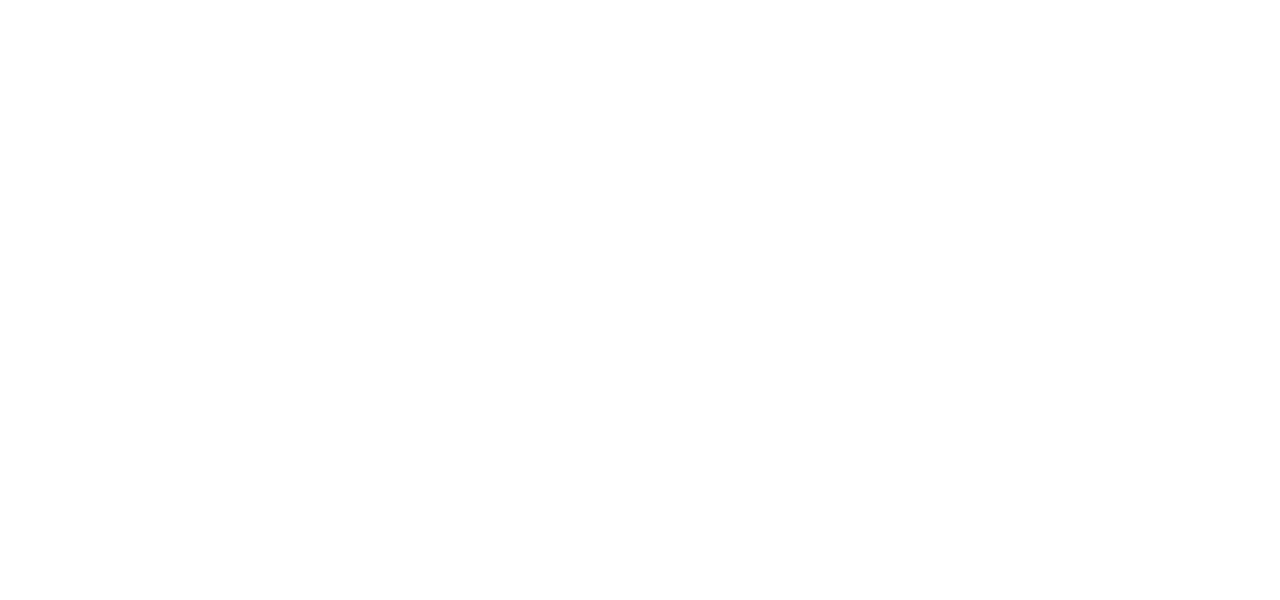
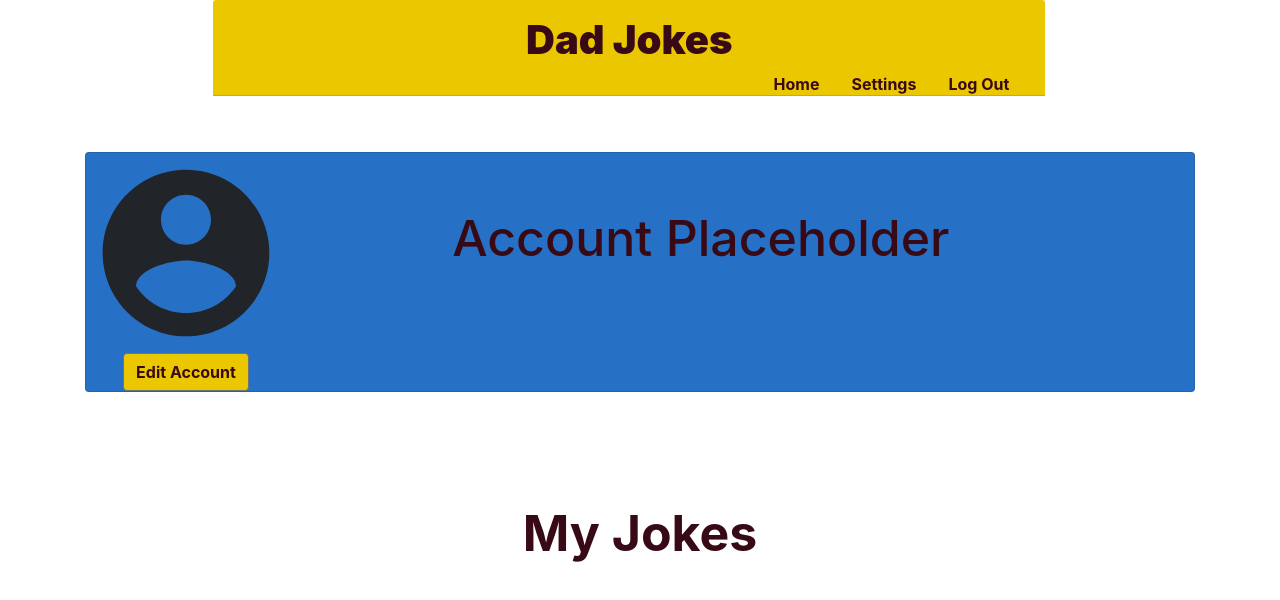
Before and after one commit to Build-Week-Dad-Jokes-10/Front-end, a React (Create React App) app in the folder client/: page /profile in a window 1280 px wide. Shown: the top 600 px of the page. Built offline with nearby package versions, Linux system fonts and the light colour scheme.

Commit message:
basic layout of profile page waiting on API

```diff
--- a/client/src/App.css
+++ b/client/src/App.css
@@ -113,3 +113,8 @@
   display: flex;
   padding-left: 5%;
 }
+
+.acc-page-nav-link {
+  color: #380a15;
+  font-weight: bold;
+}
--- a/client/src/App.js
+++ b/client/src/App.js
@@ -2,7 +2,7 @@
 import HomePage from "./components/HomePage";
 import { BrowserRouter as Router, Route, Link, Switch } from "react-router-dom";
 import PrivateRoute from "./utils/PrivateRoute";
-
+import ProfilePage from "./components/ProfilePage";
 import Login from "./components/Login";
 import "./App.css";
 import { UserContext } from "./contexts/UserContext";
@@ -19,6 +19,7 @@
           <JokeContext.Provider value={{ joke, setJoke }}>
             <Route exact path="/" component={Login} />
             <Route exact path="/homePage" component={HomePage} />
+            <Route exact path="/profile" component={ProfilePage} />
             {/* <Route component={Login} /> */}
           </JokeContext.Provider>
         </Switch>
--- a/client/src/components/Footer.js
+++ b/client/src/components/Footer.js
@@ -7,7 +7,7 @@
       //TODO add footer text
       style={{
         marginTop: "30%",
-        backgroundColor: "black",
+        backgroundColor: "#380a15",
 
         width: "100%",
         height: "2.5rem",
--- a/client/src/components/HomePage.js
+++ b/client/src/components/HomePage.js
@@ -47,7 +47,7 @@
             </NavItem>
           </Nav>
         </Card>
-        <h1>Top Dad Jokes </h1>
+        <h1 style={{ color: "#380a15" }}>Top Dad Jokes </h1>
         <JokeCardList />
       </Container>
       <Footer />
--- a/client/src/components/JokeCard.js
+++ b/client/src/components/JokeCard.js
@@ -38,13 +38,15 @@
             {props.punchline}
           </CardText>
         ) : null}
-        <CardText style={{ bottom: "5", position: "absolute" }}>
+        <CardText
+          style={{ bottom: "5", position: "absolute", color: "#380a15" }}
+        >
           Posted by {props.username}
         </CardText>
         <div className="vote-buttons">
           {isUpLiked ? (
             <TiArrowUpThick
-              style={{ cursor: "pointer" }}
+              style={{ cursor: "pointer", color: "#380a15" }}
               size={30}
               onClick={() => {
                 setIsUpLiked(false);
@@ -54,7 +56,7 @@
             />
           ) : (
             <TiArrowUpOutline
-              style={{ cursor: "pointer" }}
+              style={{ cursor: "pointer", color: "#380a15" }}
               size={30}
               onClick={() => {
                 if (isDownLiked) {
@@ -67,7 +69,7 @@
 
           {isDownLiked ? (
             <TiArrowDownThick
-              style={{ cursor: "pointer" }}
+              style={{ cursor: "pointer", color: "#380a15" }}
               size={30}
               onClick={() => {
                 setIsDownLiked(false);
@@ -77,7 +79,7 @@
             />
           ) : (
             <TiArrowDownOutline
-              style={{ cursor: "pointer" }}
+              style={{ cursor: "pointer", color: "#380a15" }}
               size={30}
               onClick={() => {
                 if (isUpLiked) {
--- /dev/null
+++ b/client/src/components/MainHeader.js
@@ -0,0 +1,42 @@
+import React from "react";
+import { CardHeader, Col, Nav, NavItem, NavLink } from "reactstrap";
+
+export default function MainHeader() {
+  return (
+    <div>
+      <Col md={{ offset: 2 }}>
+        <CardHeader
+          style={{ width: "78%", backgroundColor: "#EBC700", height: "12vh" }}
+        >
+          <h1
+            style={{
+              fontWeight: "bold",
+              paddingTop: ".5%",
+              margin: "0",
+              color: "#380a15"
+            }}
+          >
+            <strong>Dad Jokes</strong>
+          </h1>
+          <Nav style={{ float: "right" }}>
+            <NavItem>
+              <NavLink href="/homePage" className="acc-page-nav-link">
+                Home
+              </NavLink>
+            </NavItem>
+            <NavItem>
+              <NavLink href="#" className="acc-page-nav-link">
+                Settings
+              </NavLink>
+            </NavItem>
+            <NavItem>
+              <NavLink href="#" className="acc-page-nav-link">
+                Log Out
+              </NavLink>
+            </NavItem>
+          </Nav>
+        </CardHeader>
+      </Col>
+    </div>
+  );
+}
--- /dev/null
+++ b/client/src/components/ProfilePage.js
@@ -0,0 +1,70 @@
+import React, { useContext } from "react";
+import { JokeContext } from "../contexts/JokeContext";
+import MainHeader from "./MainHeader";
+import Footer from "./Footer";
+import { Card, Col, Container, CardText, Button } from "reactstrap";
+import JokeCardList from "./JokeCardList";
+import { MdAccountCircle } from "react-icons/md";
+
+export default function ProfilePage() {
+  const { joke } = useContext(JokeContext);
+  return (
+    <>
+      <MainHeader />
+      <Container>
+        <Card
+          style={{
+            display: "flex",
+            flexDirection: "row",
+
+            backgroundColor: "#2670C5",
+            marginTop: "5%",
+            height: "30vh"
+          }}
+        >
+          <div style={{ display: "flex", flexDirection: "column" }}>
+            <MdAccountCircle size={200} style={{ float: "left" }} />
+            <div>
+              <Button
+                style={{
+                  backgroundColor: "#EBC700",
+                  color: "#380a15",
+                  fontWeight: "bold"
+                }}
+              >
+                Edit Account
+              </Button>
+            </div>
+          </div>
+          {/* //TODO replace with account picture */}
+          <h1
+            style={{
+              paddingTop: "5%",
+              paddingLeft: "15%",
+              fontSize: "50px",
+              color: "#380a15"
+            }}
+          >
+            Account Placeholder
+          </h1>
+        </Card>
+        <h1
+          style={{
+            marginTop: "10%",
+            fontWeight: "bold",
+            fontSize: "50px",
+            color: "#380a15"
+          }}
+        >
+          My Jokes
+        </h1>
+        {/* <JokeCardList /> */}
+        {/* TODO add joke card list when backend  */}
+        {/* //TODO filter jokes to specific users account */}
+
+        {/* <Footer /> */}
+        {/* //TODO add footer when done */}
+      </Container>
+    </>
+  );
+}
--- a/client/src/dummyData.js
+++ b/client/src/dummyData.js
@@ -3,18 +3,24 @@
     id: 1,
     setup: "Ive predicted what will happen in the year 2020...",
     punchline: "you could say I have 2020 vision",
-    username: "littleTimmy06"
+    username: "littleTimmy06",
+    userid: 200,
+    dateCreated: "07272019"
   },
   {
     id: 2,
     setup: "Make sure you tip your exorcist...",
     punchline: "or you might get repossessed",
-    username: "BestDad77"
+    username: "BestDad77",
+    userid: 300,
+    dateCreated: "10272019"
   },
   {
     id: 3,
     setup: "The invention of the broom really...",
     punchline: "swept the nation",
-    username: "PsychicPebbles"
+    username: "PsychicPebbles",
+    userid: 400,
+    dateCreated: "08112019"
   }
 ];
```
Also changed, not shown: client/src/dummyUserData.js (added, +8 -0 lines).
